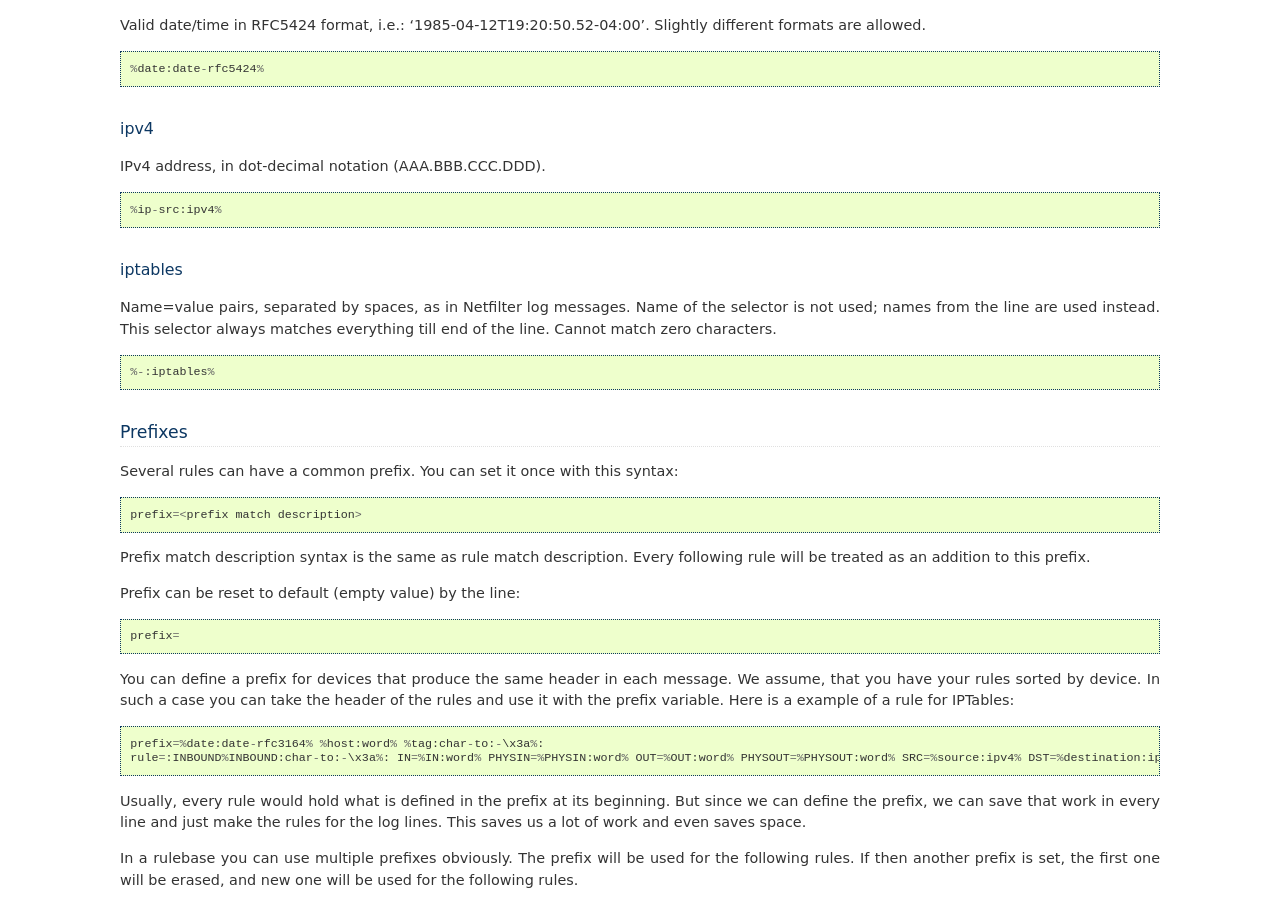
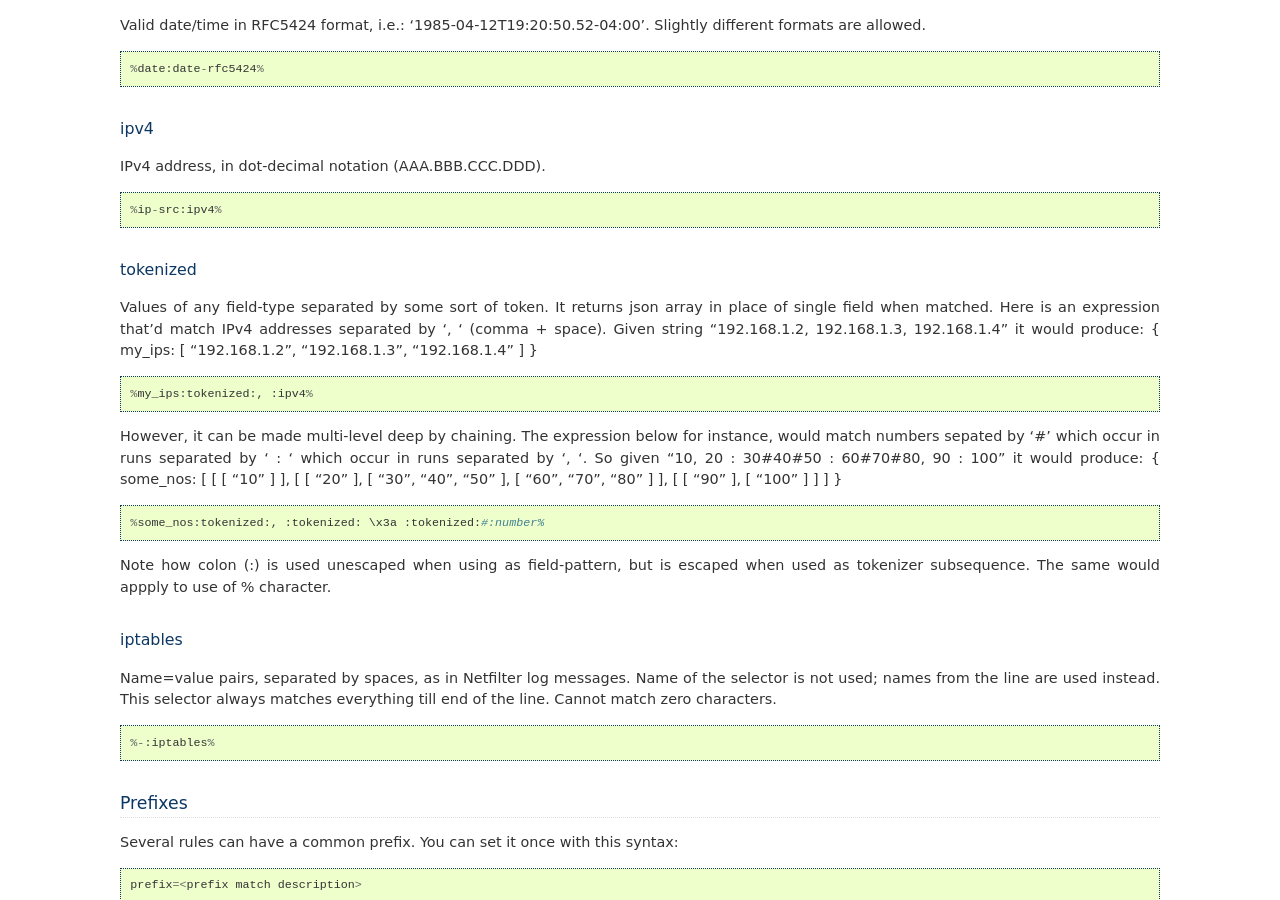
Before and after one commit to rsyslog/liblognorm, a Sphinx documentation site: the page built from doc/configuration.rst, in a window 1280 px wide and 900 px high, scrolled down 3268 px. Built offline with Sphinx 7.4.7, drawn with Linux system fonts in a browser that asks for light colours.

Commit message:
added documentation for tokenized field-type

```diff
--- a/doc/configuration.rst
+++ b/doc/configuration.rst
@@ -217,6 +217,34 @@ IPv4 address, in dot-decimal notation (AAA.BBB.CCC.DDD).
 
     %ip-src:ipv4%
 
+tokenized
+#########
+
+Values of any field-type separated by some sort of token.
+It returns json array in place of single field when matched.
+Here is an expression that'd match IPv4 addresses separated
+by ', ' (comma + space). Given string "192.168.1.2, 192.168.1.3, 192.168.1.4"
+it would produce: { my_ips: [ "192.168.1.2", "192.168.1.3", "192.168.1.4" ] }
+
+::
+
+    %my_ips:tokenized:, :ipv4%
+
+However, it can be made multi-level deep by chaining.
+The expression below for instance, would match numbers
+sepated by '#' which occur in runs separated by ' : '
+which occur in runs separated by ', '.
+So given "10, 20 : 30#40#50 : 60#70#80, 90 : 100"
+it would produce: { some_nos: [ [ [ "10" ] ], [ [ "20" ], [ "30", "40", "50" ],
+[ "60", "70", "80" ] ], [ [ "90" ], [ "100" ] ] ] }
+
+::
+
+   %some_nos:tokenized:, :tokenized: \x3a :tokenized:#:number%
+
+Note how colon (:) is used unescaped when using as field-pattern, but is escaped when
+used as tokenizer subsequence. The same would appply to use of % character.
+
 iptables
 ########
 
```
